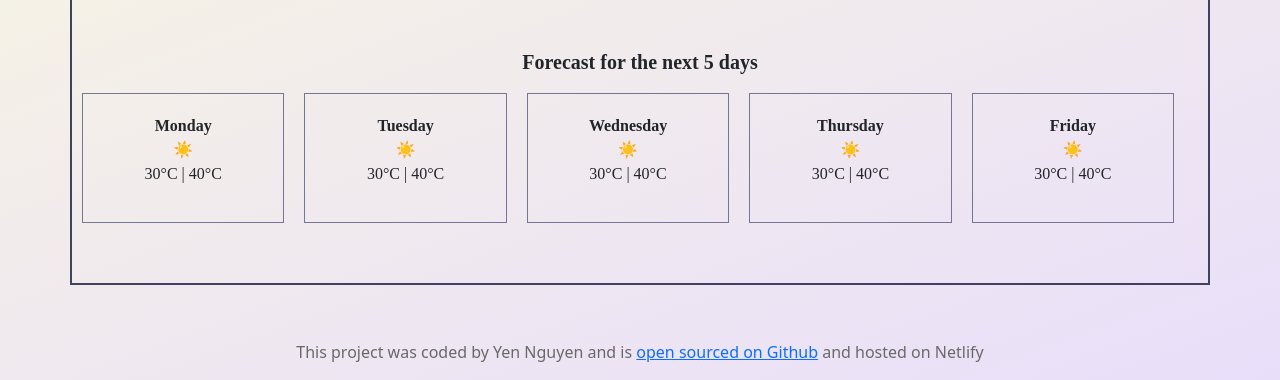
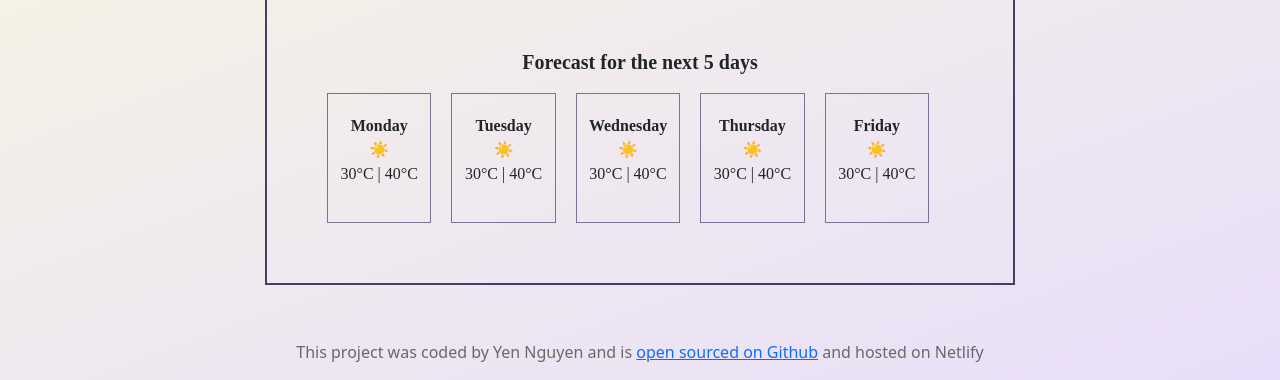
Before and after one commit to yen-hnguyen/weather-app, a plain HTML site: page index.html in a window 1280 px wide. Shown: the part 459-839 px from the top of the page. Drawn offline with nearby package versions, Linux system fonts and the light colour scheme.

Commit message:
Update max width

```diff
--- a/index.html
+++ b/index.html
@@ -15,7 +15,8 @@
     <script src="https://cdn.jsdelivr.net/npm/axios/dist/axios.min.js"></script>
   </head>
   <body>
-    <div class="container entire-content">
+    <div class="entire-content">
+      <div class="container">
         <div class="row">
           <div class="search-bar">
             <h3>
@@ -103,6 +104,7 @@
           </div>
         </div>
       </div>
+    </div>
     <script src="scripts.js"></script>
   </body>
   <p class="project-info">
```
Lines whose indentation alone changed are shown as unchanged.
